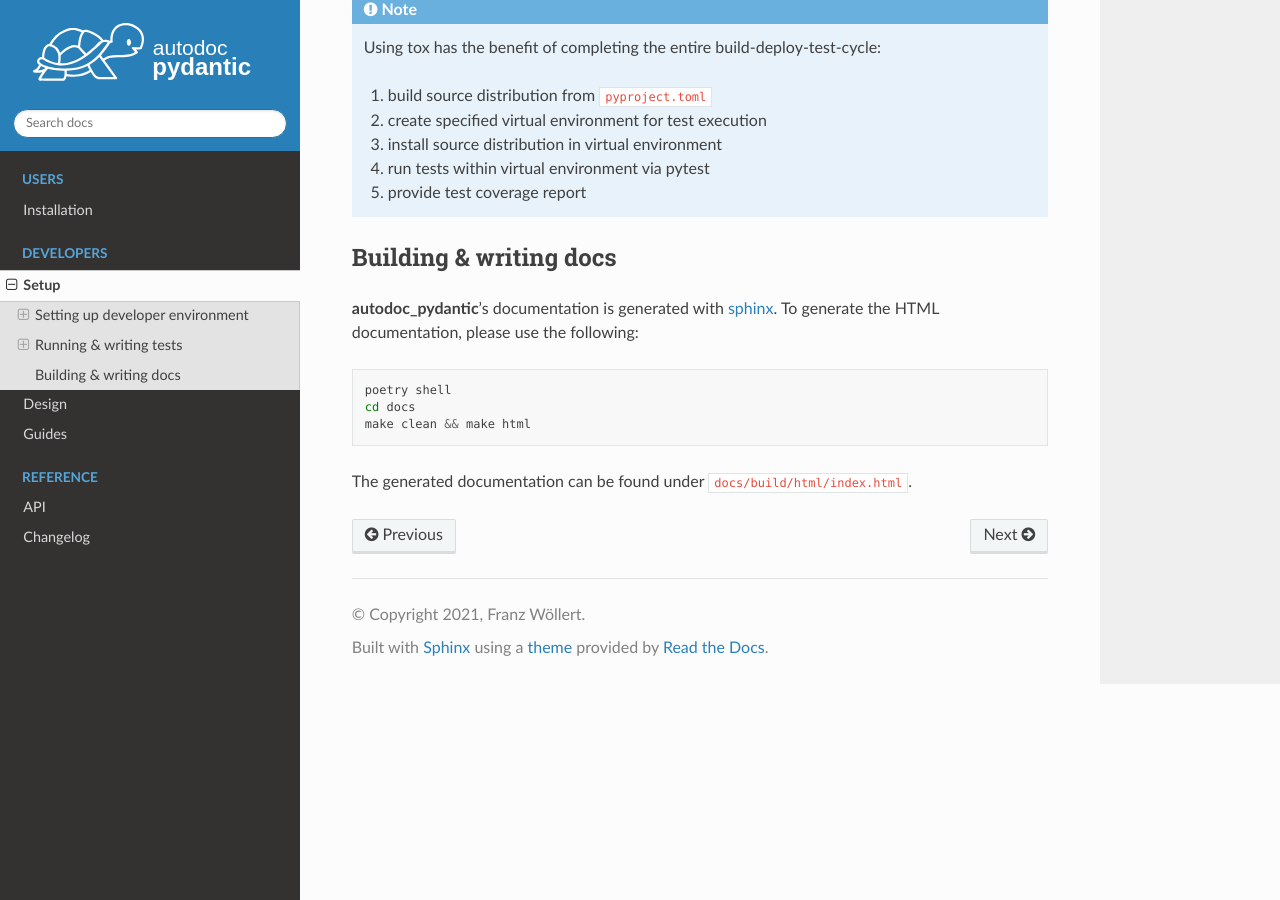
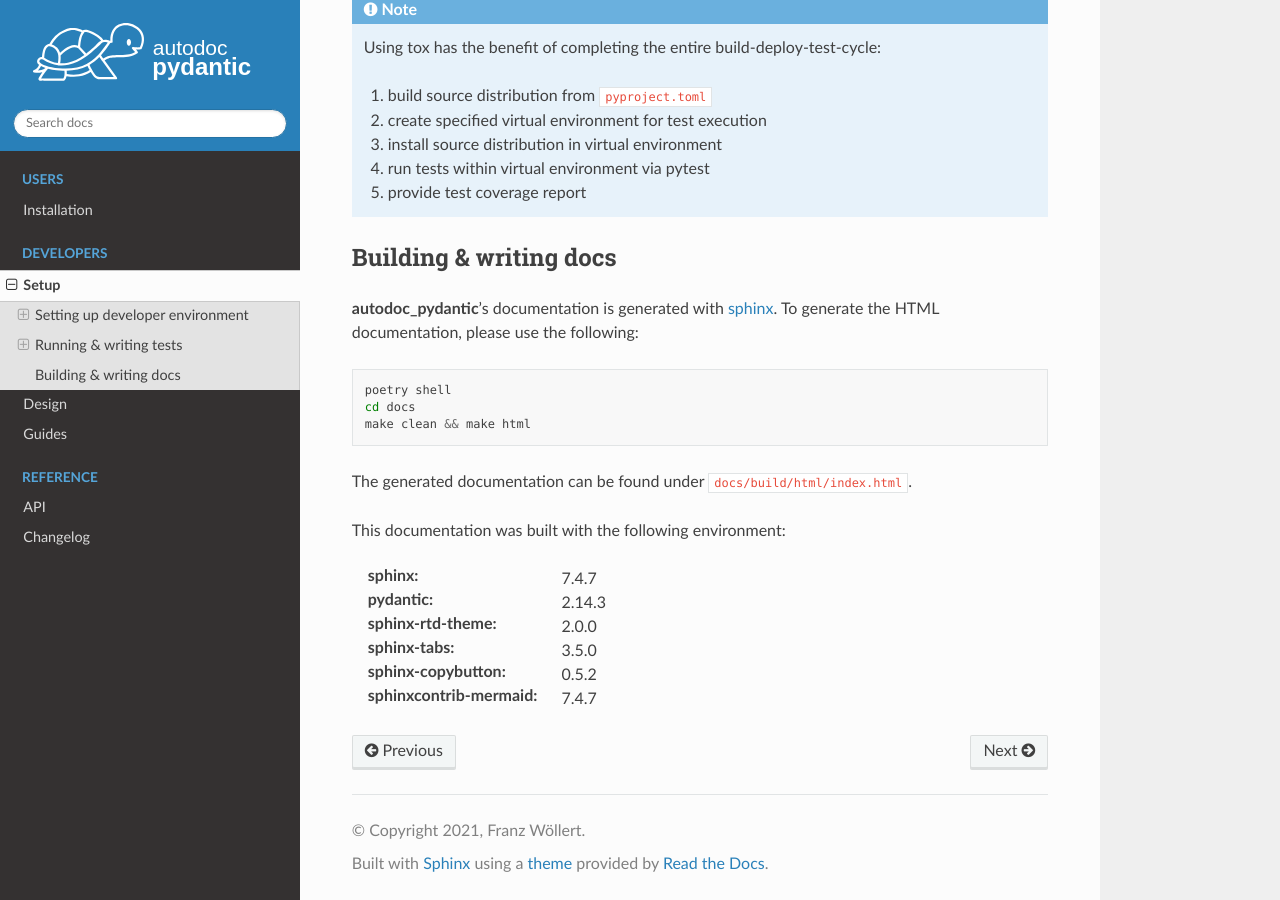
Before and after one commit to mansenfranzen/autodoc_pydantic, a Sphinx documentation site: the page built from docs/source/developers/setup.rst, in a window 1280 px wide and 900 px high, scrolled down 1017 px. Built offline with Sphinx 7.4.7 and the Read the Docs theme 2.0.0, drawn with Linux system fonts in a browser that asks for light colours; pages that are not in the unit, such as notebooks, are missing from menus; a script that is not in the unit is left out.

Commit message:
Add `ShowVersions` directive.

```diff
--- a/changelog.rst
+++ b/changelog.rst
@@ -36,6 +36,8 @@ Documentation
   as class attributes.
 - Rename ``BaseModel`` to ``Model`` and ``BaseSettings`` to ``Settings`` in
   configuration section.
+- Add ``ShowVersions`` directive to show relevant package versions of current
+  documentation build environment in setup page of developer documentation.
 
 Contributors
 ~~~~~~~~~~~~
--- a/docs/source/developers/setup.rst
+++ b/docs/source/developers/setup.rst
@@ -73,3 +73,5 @@ To generate the HTML documentation, please use the following:
    make clean && make html
 
 The generated documentation can be found under ``docs/build/html/index.html``.
+
+.. show_versions::
--- a/docs/source/extensions/__init__.py
+++ b/docs/source/extensions/__init__.py
@@ -1,9 +1,14 @@
 from sphinx.application import Sphinx
 
-from .helper import AutoCodeBlock, TabDocDirective, ConfigurationToc
-
+from .helper import (
+    AutoCodeBlock,
+    TabDocDirective,
+    ConfigurationToc,
+    ShowVersions
+)
 
 def setup(app: Sphinx) -> None:
     app.add_directive("autocodeblock", AutoCodeBlock)
     app.add_directive("tabdocconfig", TabDocDirective)
     app.add_directive("configtoc", ConfigurationToc)
+    app.add_directive("show_versions", ShowVersions)
--- a/docs/source/extensions/helper.py
+++ b/docs/source/extensions/helper.py
@@ -10,6 +10,11 @@ documentation section for config parameters.
 import inspect
 from typing import List, Tuple
 
+import pydantic
+import sphinx
+import sphinx_copybutton
+import sphinx_rtd_theme
+import sphinx_tabs
 from docutils import nodes
 from docutils.nodes import Node
 from docutils.parsers.rst import directives
@@ -20,6 +25,21 @@ import pydoc
 from sphinx.ext.autodoc.directive import DummyOptionSpec
 from sphinx.util import nested_parse_with_titles
 from sphinx.util.docutils import switch_source_input, SphinxDirective
+
+VERSION_TEMPLATE = """
+This documentation was built with the following environment:
+
+:sphinx: {sphinx}
+
+:pydantic: {pydantic}
+
+:sphinx-rtd-theme: {sphinx_rtd_theme}
+
+:sphinx-tabs: {sphinx_tabs}
+
+:sphinx-copybutton: {sphinx_copybutton}
+
+:sphinxcontrib-mermaid: {sphinxcontrib_mermaid}"""
 
 TAB_TEMPLATE = """
 .. _{confpy}:
@@ -266,3 +286,32 @@ class AutoCodeBlock(CodeBlock):
         obj = pydoc.locate(objpath)
         lines = inspect.getsourcelines(obj)[0]
         return [line.replace("\n", "") for line in lines]
+
+
+class ShowVersions(SphinxDirective):
+    """Generates documentation section describing configuration parameters.
+
+    """
+
+    has_content = False
+    required_arguments = 0
+    optional_arguments = 0
+
+    def run(self) -> List[Node]:
+        """Generate reST.
+
+        """
+
+        mermaid = self.env.app.extensions["sphinxcontrib.mermaid"].version
+
+        content = VERSION_TEMPLATE.format(
+            sphinx=sphinx.__version__,
+            pydantic=pydantic.version.VERSION,
+            sphinx_rtd_theme=sphinx_rtd_theme.__version__,
+            sphinx_tabs=sphinx_tabs.__version__,
+            sphinx_copybutton=sphinx_copybutton.__version__,
+            sphinxcontrib_mermaid=mermaid
+        )
+
+        content = StringList(content.split("\n"))
+        return generate_nodes(self.state, content)
```
